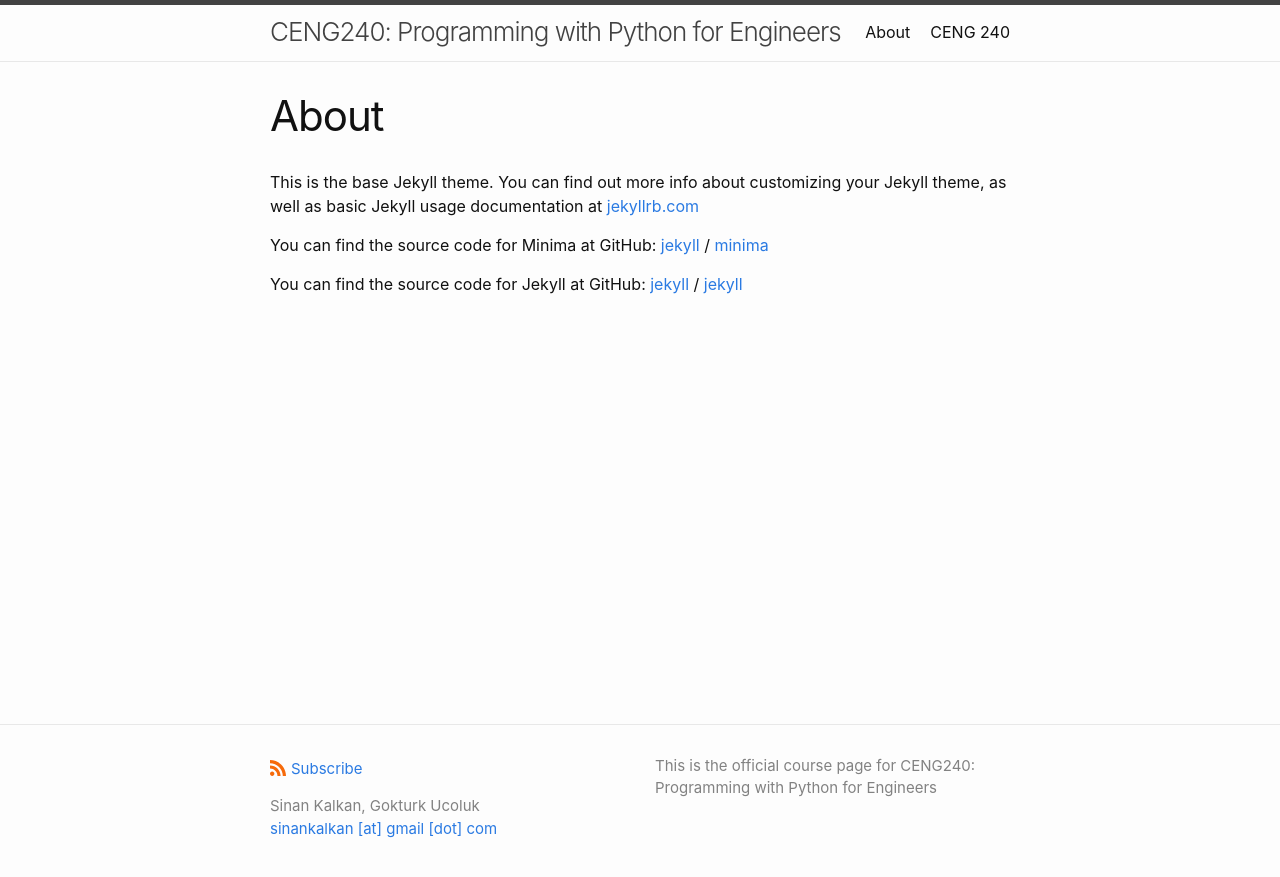
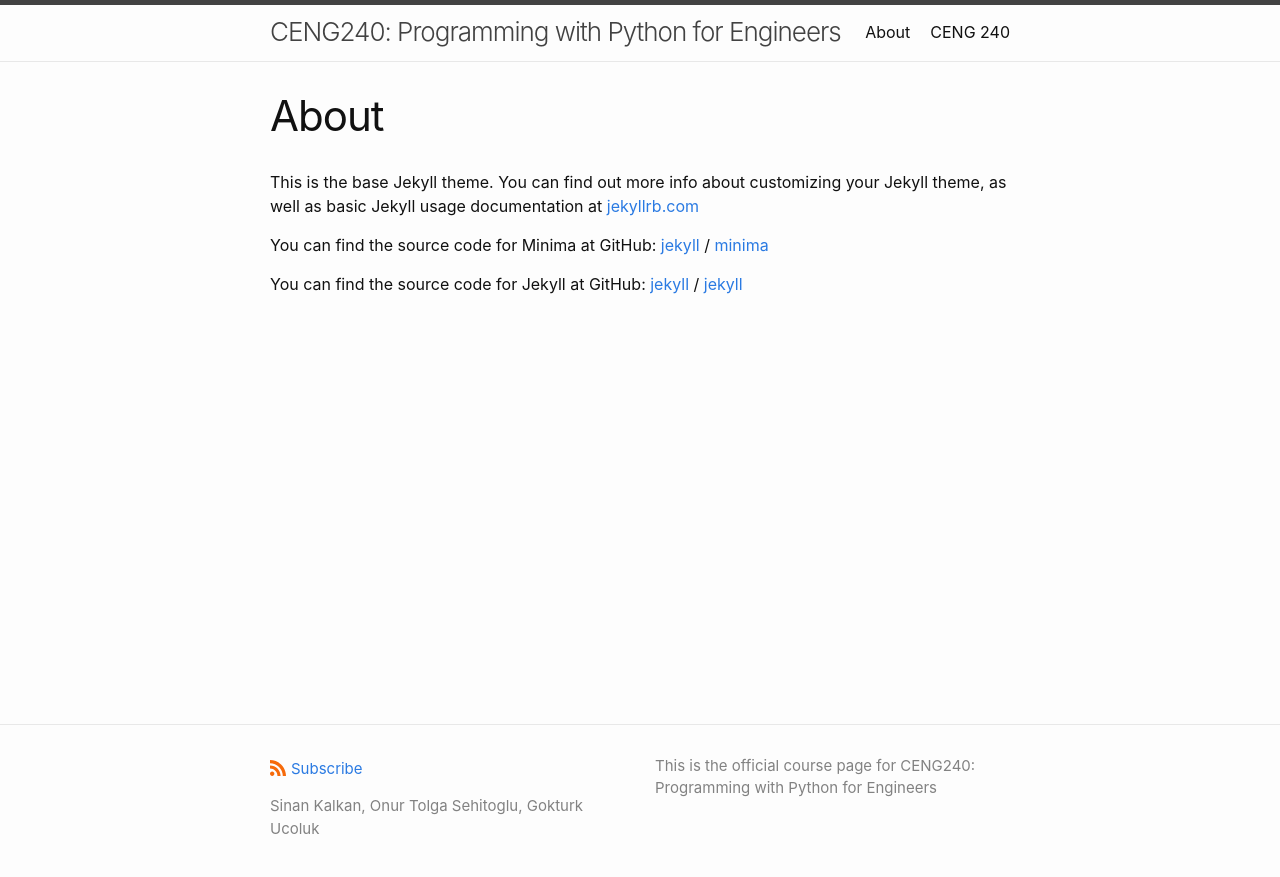
Before and after one commit to ceng240/ceng240.github.io, a Jekyll site: the page built from about.md, in a window 1280 px wide. Shown: the top 877 px of the page. Built offline with Jekyll 4.4.1, drawn with Linux system fonts in a browser that asks for light colours.

Commit message:
Update _config.yml

```diff
--- a/_config.yml
+++ b/_config.yml
@@ -1,7 +1,6 @@
 title: "CENG240: Programming with Python for Engineers"
 author:
-  name: Sinan Kalkan, Gokturk Ucoluk
-  email: sinankalkan [at] gmail [dot] com
+  name: Sinan Kalkan, Onur Tolga Sehitoglu, Gokturk Ucoluk
 description: > # this means to ignore newlines until "show_excerpts:"
   This is the official course page for CENG240: Programming with Python for Engineers
 
```
